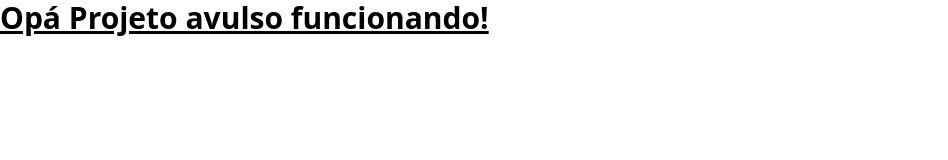
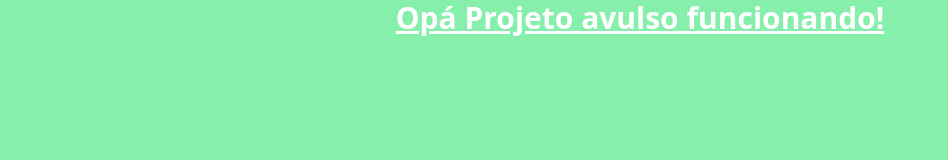
Before and after one commit to andersonmmoreira/estudos, a website: page fullstackB7WEB/Tailwind/aula_02/src/index.html in a window 1280 px wide. Shown: the whole page, without its empty margins (0-948 px from the left). Drawn offline with Linux system fonts and the light colour scheme.

Commit message:
att tail

```diff
--- a/fullstackB7WEB/Tailwind/aula_02/src/index.html
+++ b/fullstackB7WEB/Tailwind/aula_02/src/index.html
@@ -8,7 +8,7 @@
 </head>
 <body class="bg-green-300">
 
-    <h1 class="text-3xl font-bold underline text-white">Opá Projeto avulso funcionando!</h1>
+    <h1 class="text-3xl font-bold underline text-white text-center">Opá Projeto avulso funcionando!</h1>
 
 </body>
 </html>
```
Also changed, not shown: fullstackB7WEB/Tailwind/aula_02/src/output.css.
